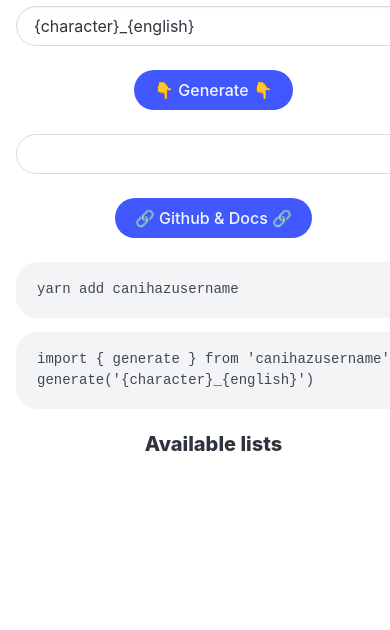
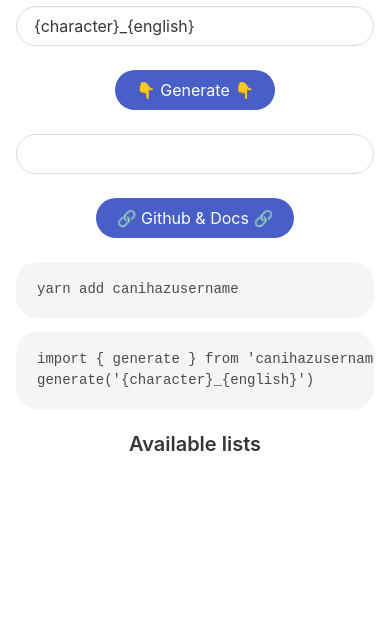
Before and after one commit to cupcakearmy/canihazusername, a website built with Parcel: page website/index.html in a window 390 px wide. Shown: the part 214-844 px from the top of the page. Built offline with nearby package versions, Linux system fonts and the light colour scheme.

Commit message:
fixed mobile issues

```diff
--- a/package.json
+++ b/package.json
@@ -7,7 +7,7 @@
   "scripts": {
     "generate": "git -C ./generate/wordlist pull && node ./generate/wordlist.js",
     "docs": "parcel build --no-source-maps --out-dir ./docs --public-url ./ ./website/index.html",
-    "build": "tsc",
+    "docs:dev": "parcel ./website/index.html",
     "prepublishOnly": "rm -rf ./lib && tsc"
   },
   "repository": {
@@ -31,5 +31,8 @@
     "tachyons": "^4.11.1",
     "ts-node-dev": "^1.0.0-pre.44",
     "typescript": "3.7"
+  },
+  "dependencies": {
+    "bulma": "^0.8.0"
   }
 }
--- a/website/main.css
+++ b/website/main.css
@@ -19,6 +19,7 @@ body {
 }
 
 #main > div {
+    width: 100%;
     max-width: 35em;
     margin: auto;
 }
--- a/website/main.ts
+++ b/website/main.ts
@@ -6,12 +6,11 @@ const output = window.document.getElementById('username') as HTMLInputElement
 const list = window.document.getElementById('lists')
 const button = window.document.getElementById('button')
 
-const gen = () => {
+const calculate = () => {
     output.value = generate(input.value)
 }
 
-button.addEventListener('click', gen)
-button.addEventListener('touchstart', gen)
-
-gen()
+// Init
+button.addEventListener('click', calculate)
+calculate()
 list.innerHTML = showAvailableLists().join(', ')
```
